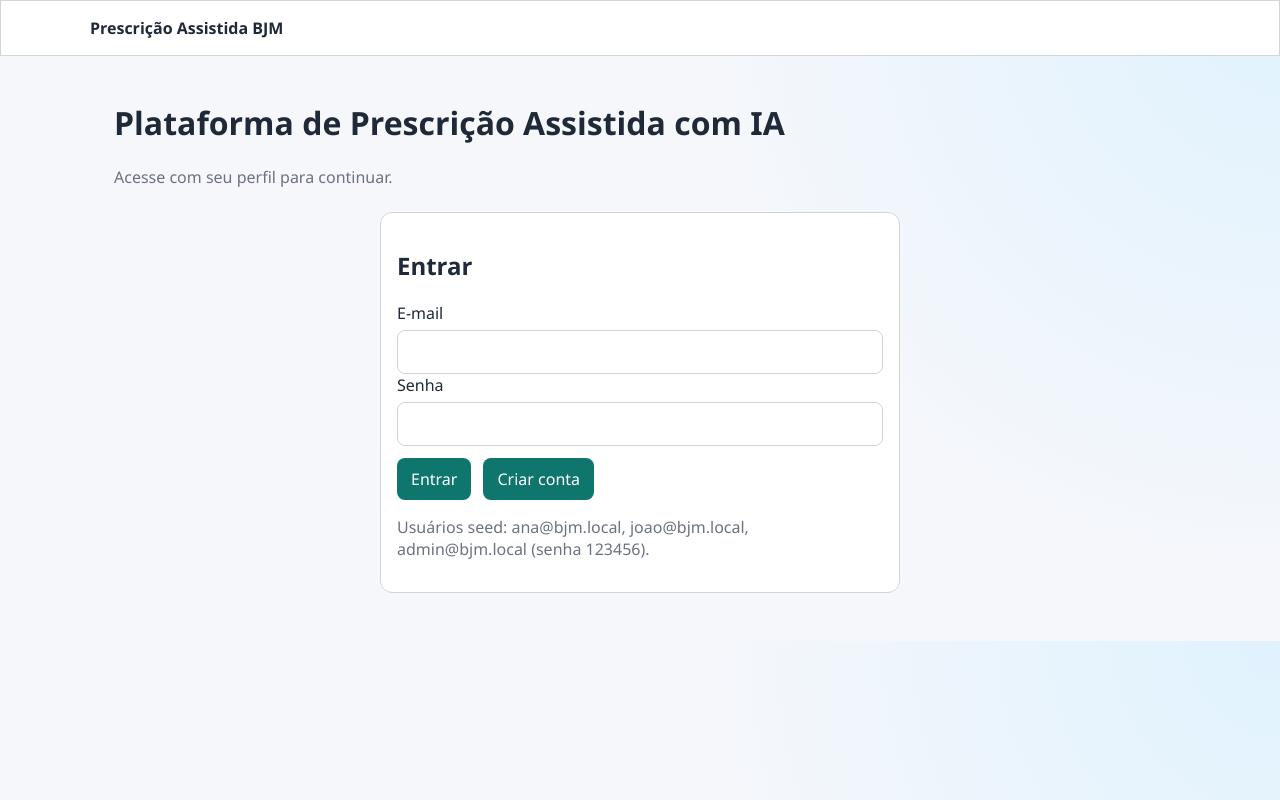
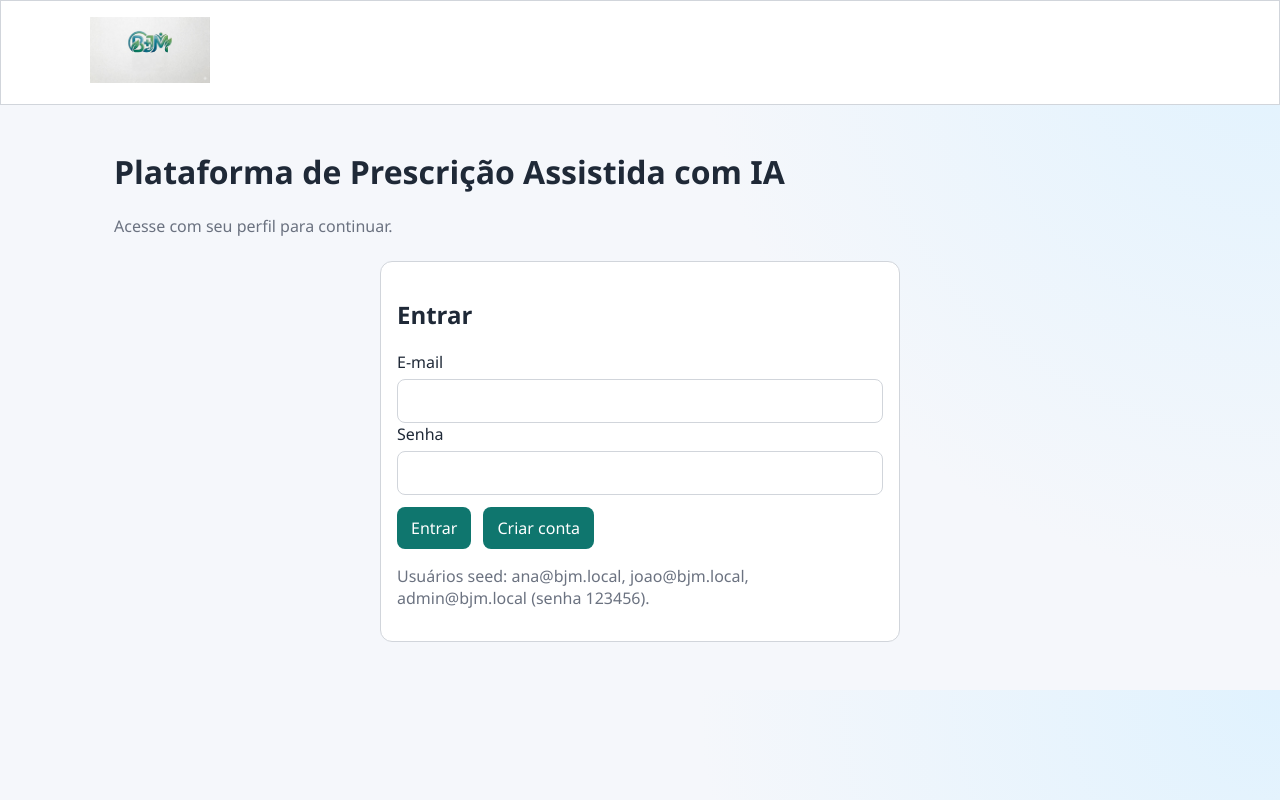
Before and after one commit to EnglerEngler/bjm-facens, a Next.js app in the folder frontend-next/: page /login in a window 1280 px wide. Built offline with nearby package versions, Linux system fonts and the light colour scheme; no server answers.

Commit message:
feat(frontend): replace header title with official BJM logo

```diff
--- a/frontend-next/src/components/app-shell.tsx
+++ b/frontend-next/src/components/app-shell.tsx
@@ -1,5 +1,6 @@
 "use client";
 
+import Image from "next/image";
 import Link from "next/link";
 import { usePathname, useRouter } from "next/navigation";
 import { useAuth } from "@/providers/auth-provider";
@@ -18,7 +19,9 @@ export function AppShell({ children }: { children: React.ReactNode }) {
     <>
       <header className="card" style={{ marginBottom: 0, borderRadius: 0 }}>
         <div className="between" style={{ maxWidth: 1100, margin: "0 auto" }}>
-          <strong>Prescrição Assistida BJM</strong>
+          <Link href={session ? "/" : "/login"} aria-label="BJM">
+            <Image src="/logo-bjm.jpg" alt="BJM" width={120} height={66} priority />
+          </Link>
           <div className="row">
             {session?.user.role === "doctor" && <Link href="/doctor/dashboard">Dashboard Médico</Link>}
             {session?.user.role === "patient" && <Link href="/patient/dashboard">Dashboard Paciente</Link>}
```
Also changed, not shown: frontend-next/public/logo-bjm.jpg (added).
